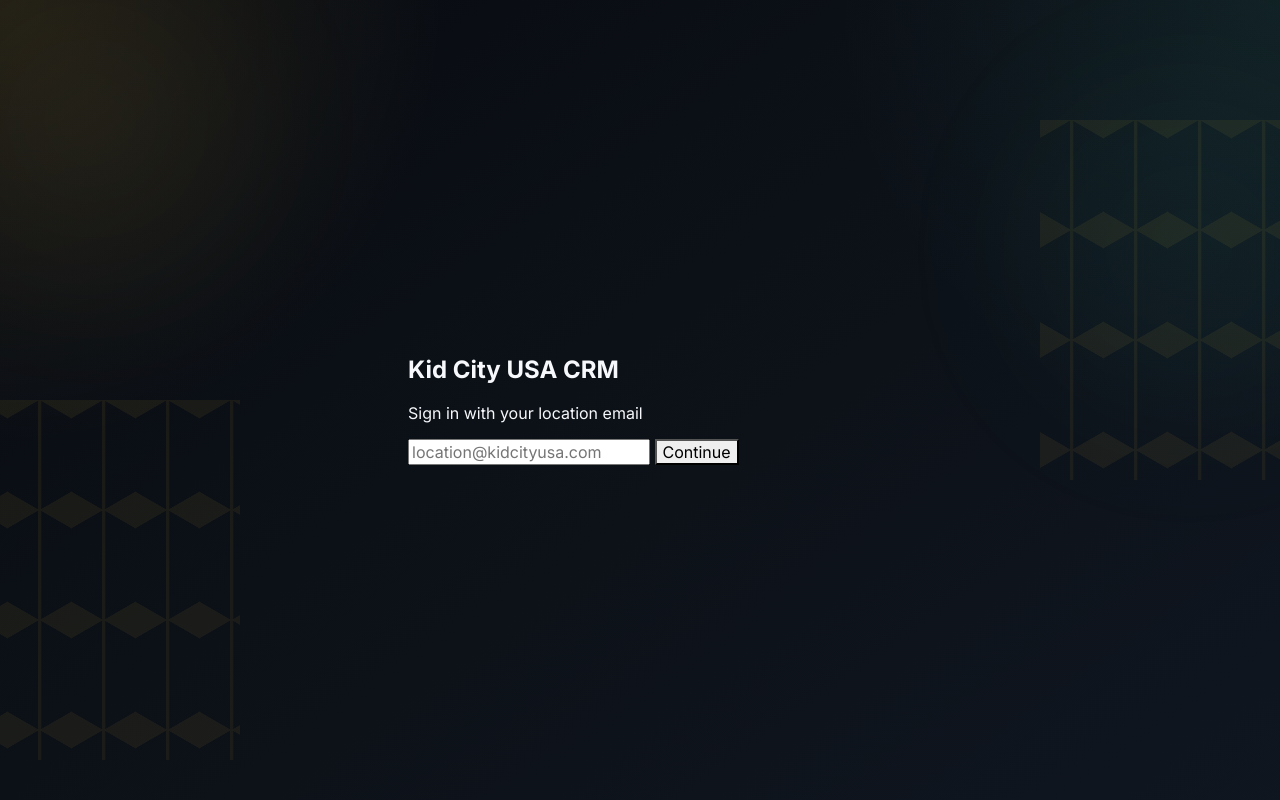
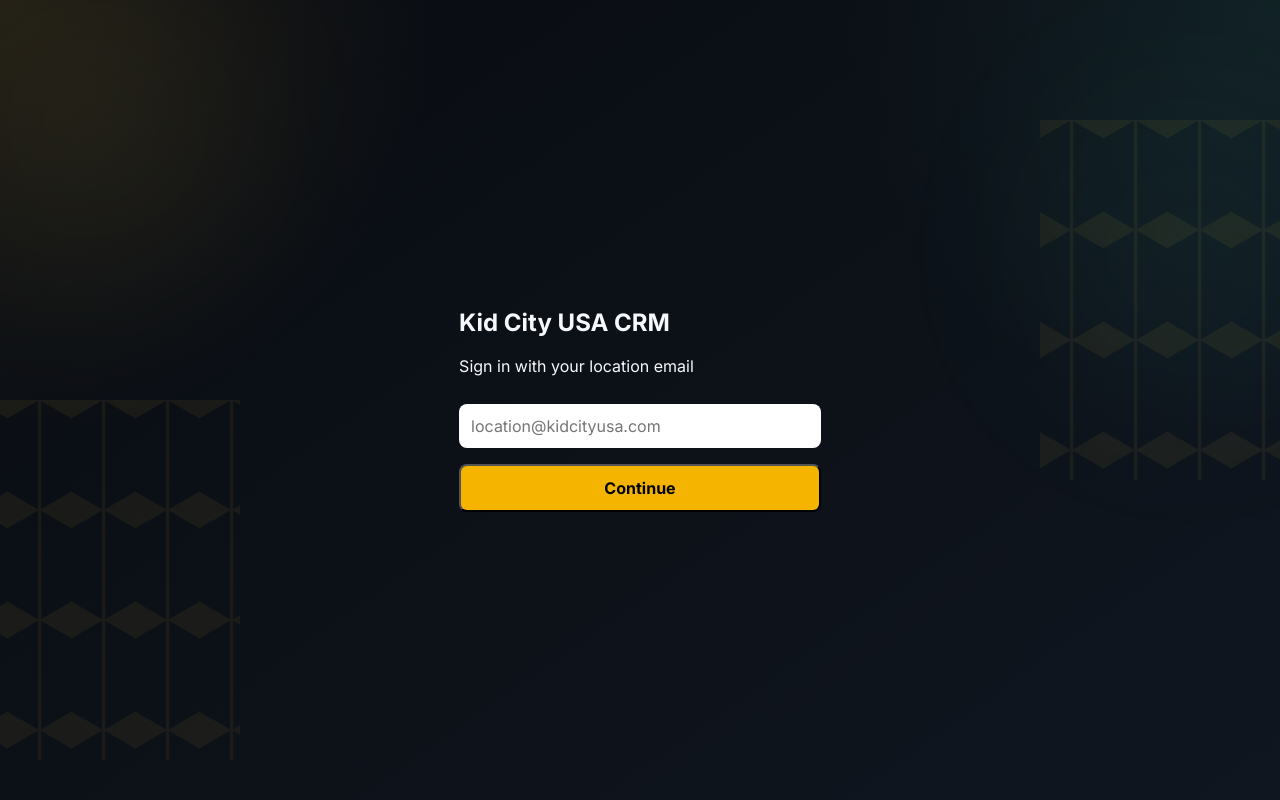
Before and after one commit to brenden-hue/the-bee-suite, a plain HTML site: page index.html in a window 1280 px wide. Shown: the top 800 px of the page. Drawn offline with nearby package versions, Linux system fonts and the light colour scheme.

Commit message:
Refactor styles.css for improved structure and readability

```diff
--- a/styles.css
+++ b/styles.css
@@ -90,11 +90,33 @@
   padding: 24px;
 }
 
+<style>
 .auth-card {
-  width: min(520px, 100%);
-  border-radius: var(--radius-xl);
-  padding: 28px;
+  max-width: 400px;
+  margin: auto;
+  padding: 32px;
+  background: #111;
+  border-radius: 16px;
+  box-shadow: 0 10px 30px rgba(0,0,0,0.4);
 }
+
+.auth-card input {
+  width: 100%;
+  padding: 12px;
+  margin-top: 12px;
+  border-radius: 8px;
+  border: none;
+}
+
+.auth-card button {
+  width: 100%;
+  margin-top: 16px;
+  padding: 12px;
+  border-radius: 8px;
+  background: #f4b400;
+  font-weight: bold;
+}
+</style>
 
 .panel-form {
   display: grid;
```
